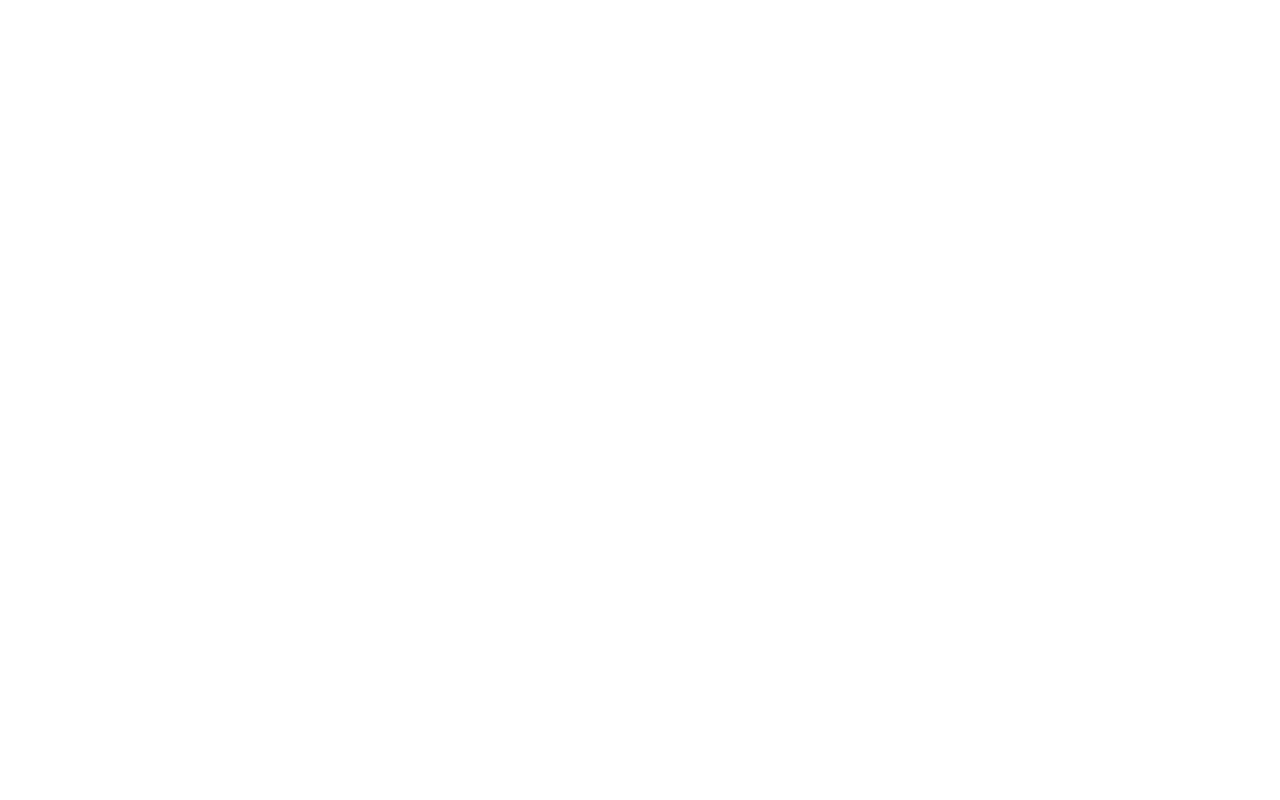
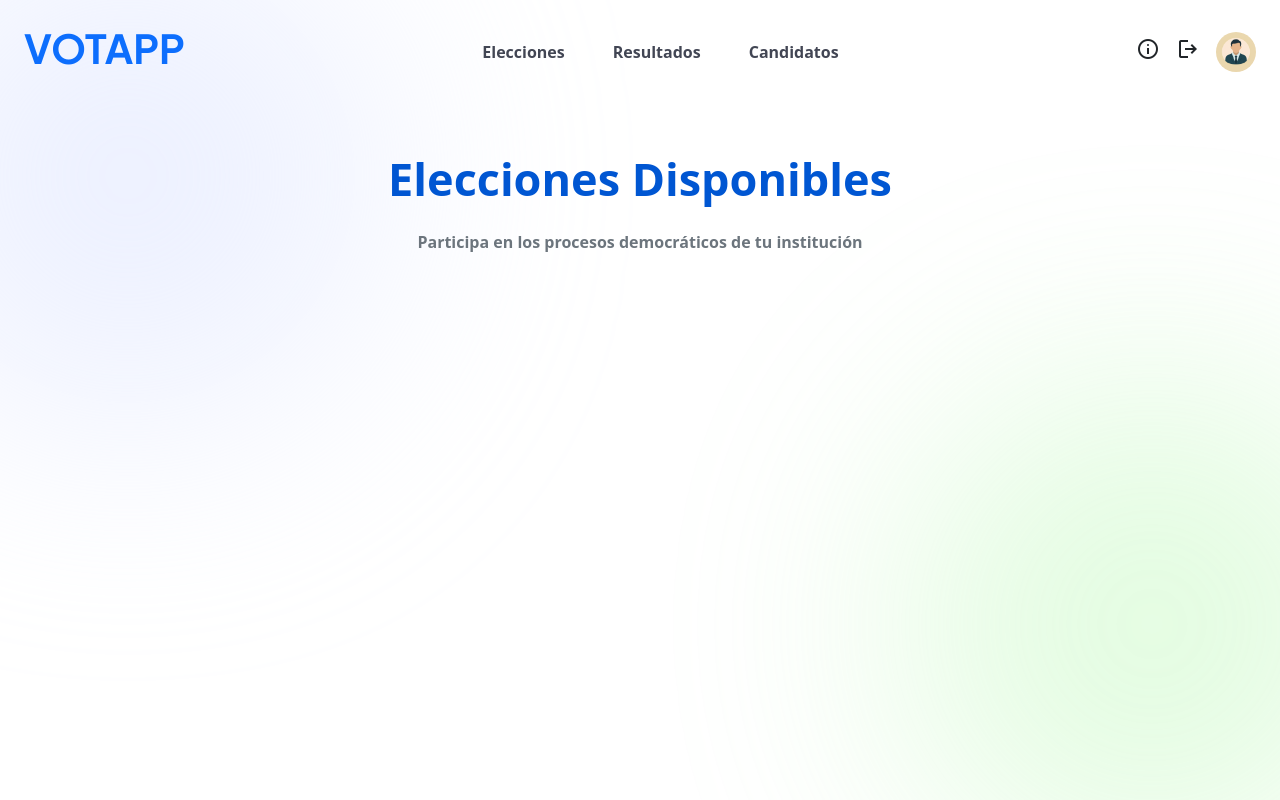
Before and after one commit to Alex9902/votapp, a plain HTML site: page frontend/views/elecciones.html in a window 1280 px wide. Drawn offline with nearby package versions, Linux system fonts and the light colour scheme.

Commit message:
Front - feat: UI elecciones + componente a diseñar

```diff
--- a/frontend/assets/styles/global.css
+++ b/frontend/assets/styles/global.css
@@ -85,3 +85,9 @@
 .contenedor-icono-input:focus-within .material-symbols-outlined {
     color: var(--primario);
 }
+a{
+    transition: transform 0.3s;
+}
+a:hover{
+    transform: scale(1.07);
+}
--- a/frontend/views/elecciones.html
+++ b/frontend/views/elecciones.html
@@ -1,11 +1,30 @@
 <!DOCTYPE html>
-<html lang="en">
+<html lang="es">
+
 <head>
     <meta charset="UTF-8">
     <meta name="viewport" content="width=device-width, initial-scale=1.0">
     <title>Elecciones - Votapp</title>
+
+    <link
+        href="https://fonts.googleapis.com/css2?family=Plus+Jakarta+Sans:wght@700;800&family=Inter:wght@400;500;600&display=swap"
+        rel="stylesheet">
+    <link href="https://fonts.googleapis.com/css2?family=Material+Symbols+Outlined:opsz,wght,FILL,GRAD@24,400,0,0"
+        rel="stylesheet">
+    <link href="https://cdn.jsdelivr.net/npm/bootstrap@5.3.2/dist/css/bootstrap.min.css" rel="stylesheet">
+
+    <link href="../assets/styles/global.css" rel="stylesheet">
 </head>
+
 <body>
+    <app-header></app-header>
+    <main class="container py-5">
 
+        <h1 class="text-center mb-4 fw-bold" style="color: var(--primario-contenedor); font-size: 45px;">Elecciones Disponibles</h1>
+        <p class="text-center mb-3 text-secondary fw-semibold">Participa en los procesos democráticos de tu institución</p>
+
+    </main>
+    <script src="../assets/components/header.js"></script>
 </body>
+
 </html>
```
Also changed, not shown: frontend/assets/components/card_eleccion.js (added, +21 -0 lines).
